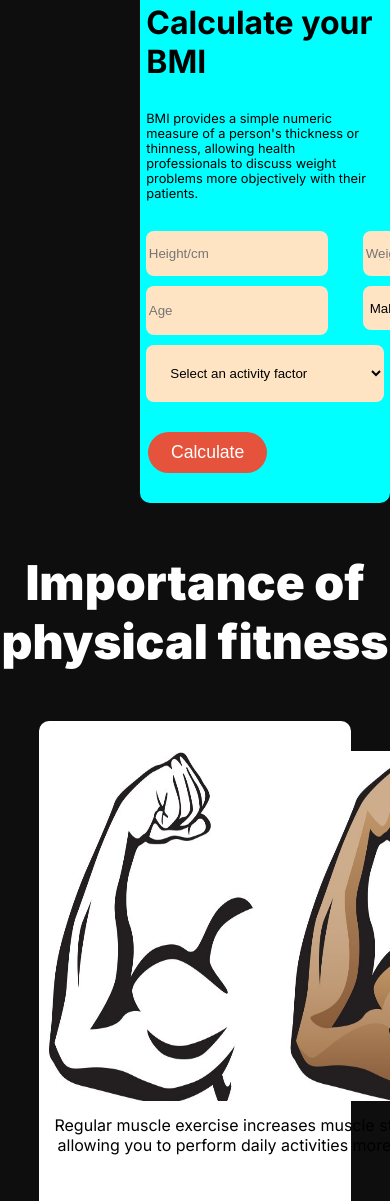
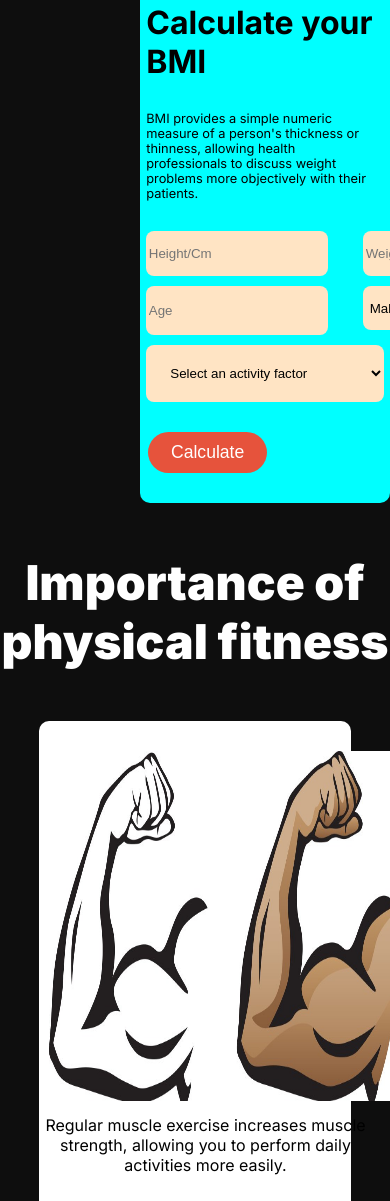
Before and after one commit to Naeem-islam24/varsatile-sec-project, a plain HTML site: page index.html in a window 390 px wide. Shown: the part 4039-5240 px from the top of the page. Drawn offline with Linux system fonts and the light colour scheme.

Commit message:
last code added

```diff
--- a/index.html
+++ b/index.html
@@ -159,8 +159,8 @@
                 <h1>Calculate your BMI</h1>
                 <p class="para">BMI provides a simple numeric measure of a person's thickness or thinness, allowing health <br> professionals to discuss weight problems more objectively with their patients.</p>
                 <div class="option">
-                    <input class="option-description" type="text" placeholder="Height/cm">
-                    <input class="option-description" type="text" placeholder="Weight/kg">
+                    <input class="option-description" type="text" placeholder="Height/Cm">
+                    <input class="option-description" type="text" placeholder="Weight/Kg">
                     <input class="option-description" type="text" placeholder="Age">
                     <select class="option-description" name="sex">
                         <option value="male">Male</option>
--- a/styles/style.css
+++ b/styles/style.css
@@ -252,6 +252,7 @@ body {
   margin-bottom: 50px;
   line-height: 1.6rem;
 }
+
 .run-img{
   width: 100%;
   height: auto;
@@ -265,6 +266,7 @@ body {
   margin-bottom: 50px;
   text-align: center;
 }
+
 .bmi-container{
   display: flex;
   flex-direction: row;
@@ -577,6 +579,15 @@ hr{
   .benefit{
     grid-template-columns: repeat(1, 1fr);
   }
+
+  .card>img{
+     max-width: 350px;
+  }
+  .option{
+        width:200px;
+        display: grid;
+       grid-template-columns: repeat(2, 1fr);
+  }
   .meet-container{
     grid-template-columns: repeat(1, 1fr);
   }
```
